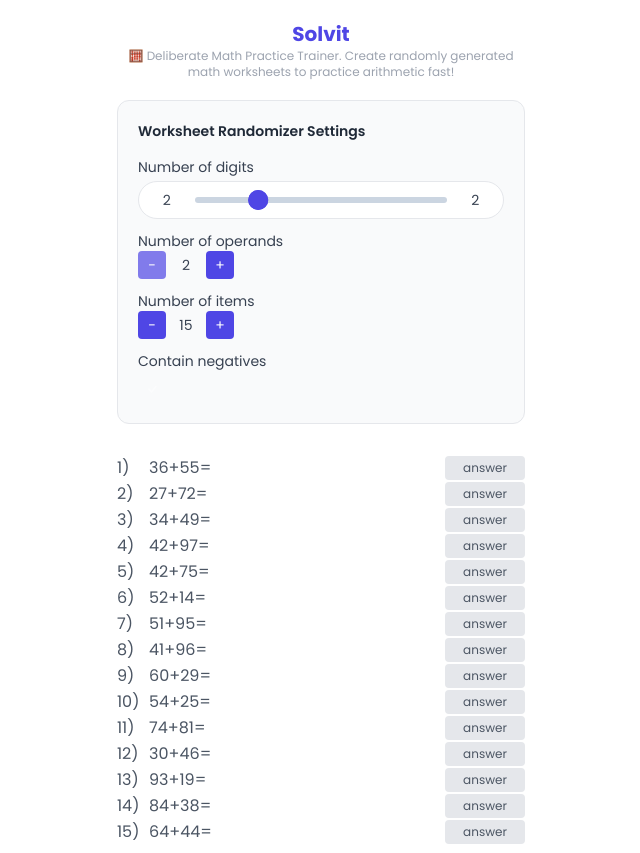
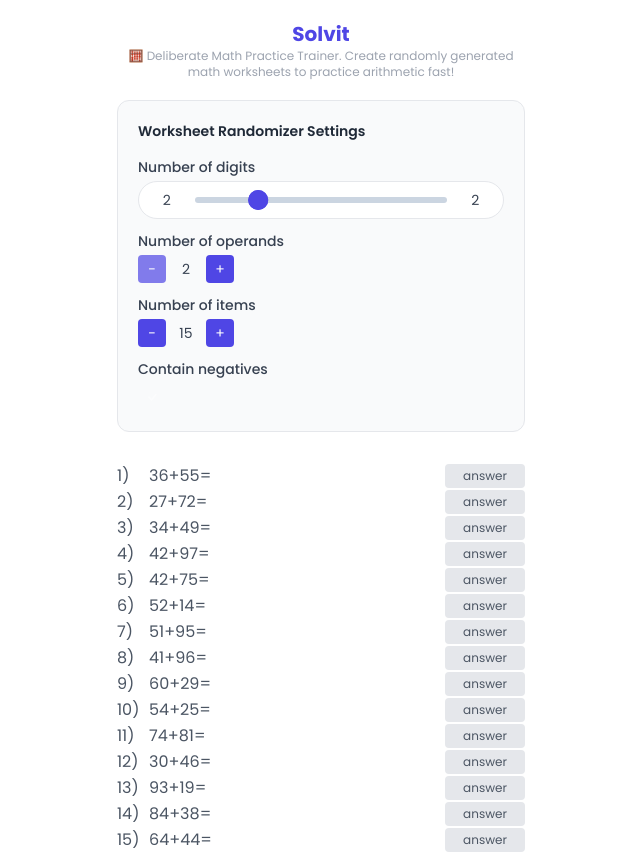
Before and after one commit to Blankeos/solvit, a Next.js app: page / in a window 1280 px wide. Shown: the top 853 px of the page, without its empty margins (319-959 px from the left). Built offline with nearby package versions, Linux system fonts and the light colour scheme.

Commit message:
Updated styles

```diff
--- a/src/pages/index.tsx
+++ b/src/pages/index.tsx
@@ -139,7 +139,7 @@ const Home: NextPage = () => {
                 Worksheet Randomizer Settings
               </h2>
               <div className="flex flex-col gap-y-1">
-                <h3>Number of digits</h3>
+                <h3 className="font-medium">Number of digits</h3>
                 <div className="border flex items-center p-2 px-5 gap-x-5 rounded-full bg-white">
                   <span className="w-5 text-center">
                     {Math.min(...worksheetSettings.numberOfDigits)}
@@ -186,8 +186,8 @@ const Home: NextPage = () => {
                   /> */}
                 </div>
               </div>
-              <div className="">
-                <h3>Number of operands</h3>
+              <div className="flex flex-col gap-y-1">
+                <h3 className="font-medium">Number of operands</h3>
                 <Counter
                   defaultValue={2}
                   min={2}
@@ -200,8 +200,8 @@ const Home: NextPage = () => {
                   }}
                 />
               </div>
-              <div className="">
-                <h3>Number of items</h3>
+              <div className="flex flex-col gap-y-1">
+                <h3 className="font-medium">Number of items</h3>
                 <Counter
                   defaultValue={15}
                   min={1}
@@ -215,11 +215,11 @@ const Home: NextPage = () => {
                 />
               </div>
               <div className="flex flex-col gap-y-1">
-                <h3>Contain negatives</h3>
+                <h3 className="font-medium">Contain negatives</h3>
                 <div className="flex gap-x-4 items-center">
                   <label
                     htmlFor="contain-negatives-checkbox"
-                    className="relative flex-none h-7 w-7 grid place-items-center"
+                    className="relative flex-none h-7 w-7 grid place-items-center cursor-pointer"
                   >
                     <input
                       type="checkbox"
```
